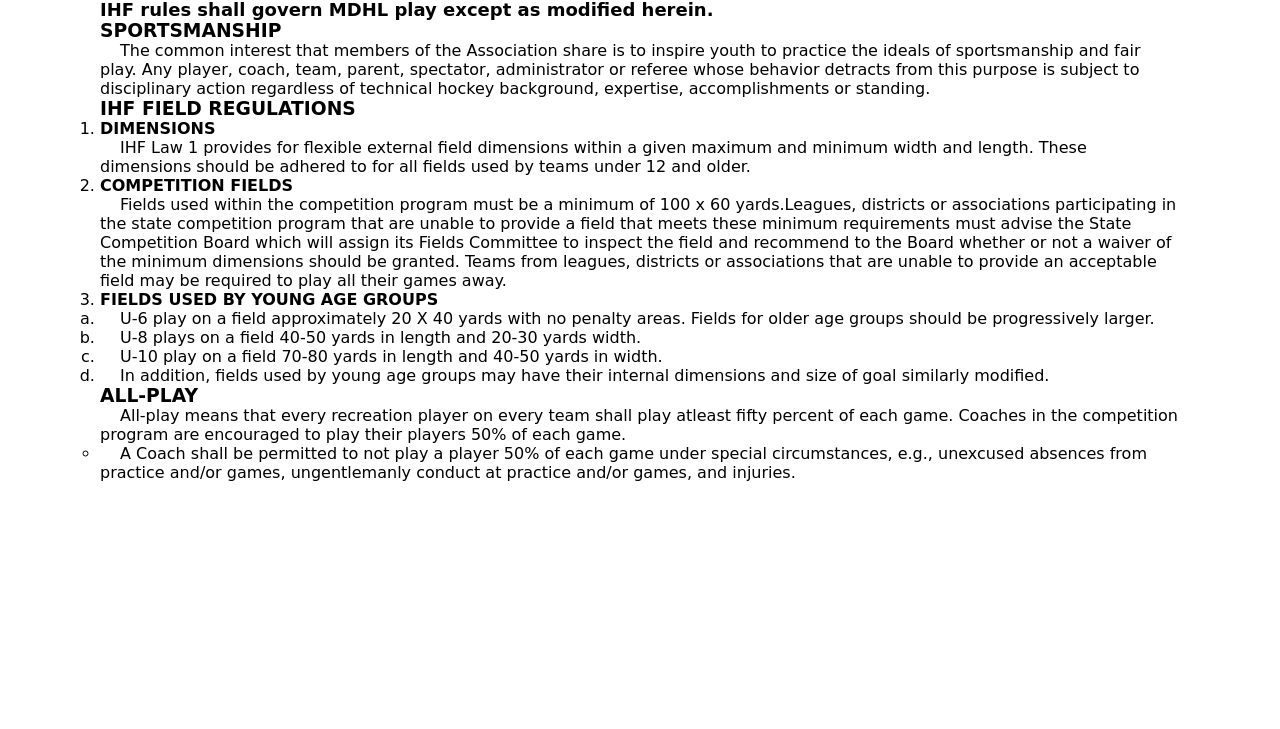
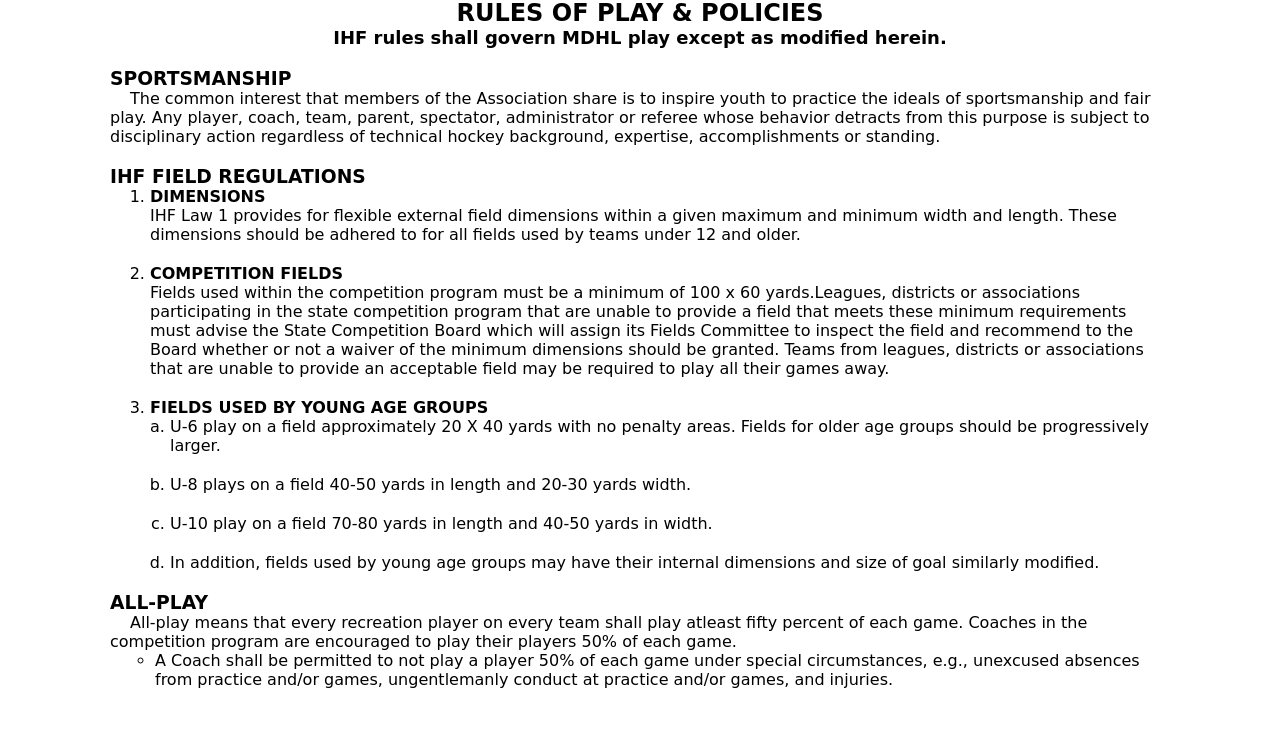
Before and after one commit to carlosmorales1908/MDHL-BarriosMorales, a plain HTML site: page rules.html in a window 1280 px wide. Shown: the part 432-1161 px from the top of the page. Before the commit the page ends 914 px from the top, so only its background shows below. Drawn offline with Linux system fonts and the light colour scheme.

Commit message:
style of rules

```diff
--- a/rules.html
+++ b/rules.html
@@ -25,12 +25,13 @@
             <a href="rules.html" class="activo">Rules</a>
         </nav>
     </header>
-    <main>
-        <div class="logo">
-            <img src="assets/Logo_Mighty_ducks-01.png" alt="LogoMDLH" class="imagen">
+    <main class="container-flex">
+        <div class="titulo-rules">
+            <h2>Mighty Ducks Hockey League</h2>
+            <h2>RULES OF PLAY & POLICIES</h2>
+            <p>IHF rules shall govern MDHL play except as modified herein.</p>
         </div>
-        <h2>Mighty Ducks Hockey League RULES OF PLAY & POLICIES</h2>
-        <p>IHF rules shall govern MDHL play except as modified herein.</p>
+        <div class="lista-reglas">
             <ul>
                 <li>
                     <h3>SPORTSMANSHIP</h3>
@@ -42,7 +43,7 @@
                 </li>
                 <li>
                     <h3>IHF FIELD REGULATIONS</h3>
-                <ol>
+                    <ol class="lista-field-regulations">
                         <li>
                             <h4>DIMENSIONS</h4>
                             <p>IHF Law 1 provides for flexible external field dimensions within
@@ -85,7 +86,7 @@
                     <p>All-play means that every recreation player on every team shall play atleast
                         fifty percent of each game. Coaches in the competition program are encouraged
                         to play their players 50% of each game.</p>
-                <ul class="lastText">
+                    <ul class="last-list-rules">
                         <li>
                             <p>A Coach shall be permitted to not play a player 50% of each game
                                 under special circumstances, e.g., unexcused absences from practice
@@ -95,6 +96,8 @@
                     </ul>
                 </li>
             </ul>
+        </div>
+
     </main>
 </body>
 </html>
--- a/style/style.css
+++ b/style/style.css
@@ -84,11 +84,11 @@
     list-style: none;
 }
 
-li p{
+.lista li p, .listaAbout li p, .lista-reglas > ul>li>p{
     text-indent: 20px;
 }
 
-.lista li, .listaAbout li{
+.lista li, .listaAbout li, .lista-reglas li{
     margin-bottom: 20px;
 }
 
@@ -101,16 +101,48 @@
 }
 
 
-/* Rules */
+/*                                      Rules */
 .listaAbc{
     list-style-type: lower-alpha;
 }
 
-.lastText li{
+.listaAbc{
+    padding-left: 20px;
+}
+
+.last-list-rules li{
     list-style: circle;
 }
 
-main>p{
+.last-list-rules{
+    padding-left: 45px;
+}
+
+.titulo-rules{
+    text-align: center;
+}
+
+.titulo-rules p{
     font-weight: bold;
     font-size: large;
 }
+
+.lista-reglas{
+    padding: 20px 10px;
+}
+
+.lista-reglas h4{
+    display: inline-block;
+}
+
+.lista-field-regulations{
+    margin-left: 40px;
+}
+
+.container-flex{
+    display: flex;
+    flex-direction: column;
+    flex-wrap: wrap;
+}
+
+/*                                      */
```
Lines whose indentation alone changed are shown as unchanged.
